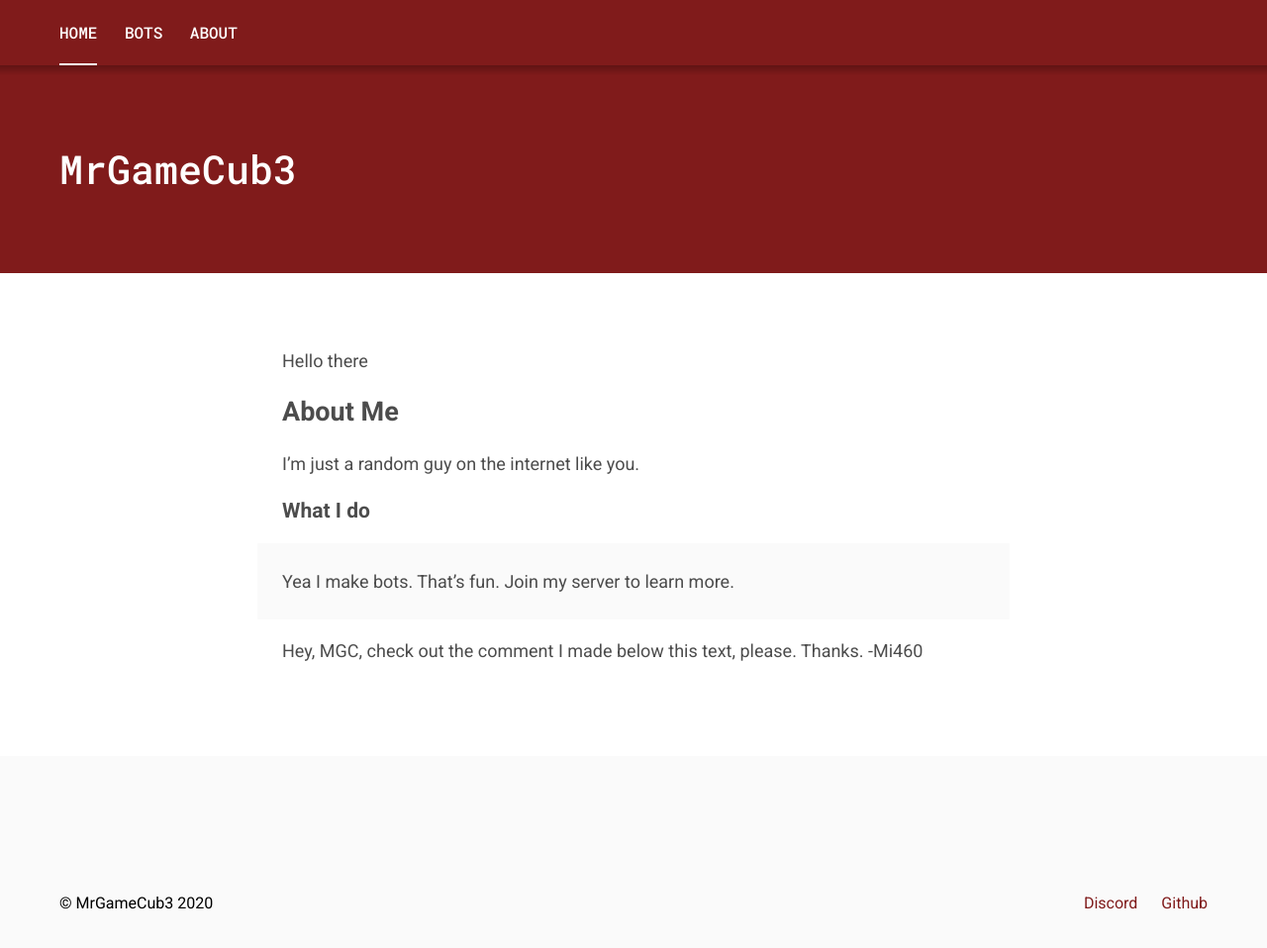
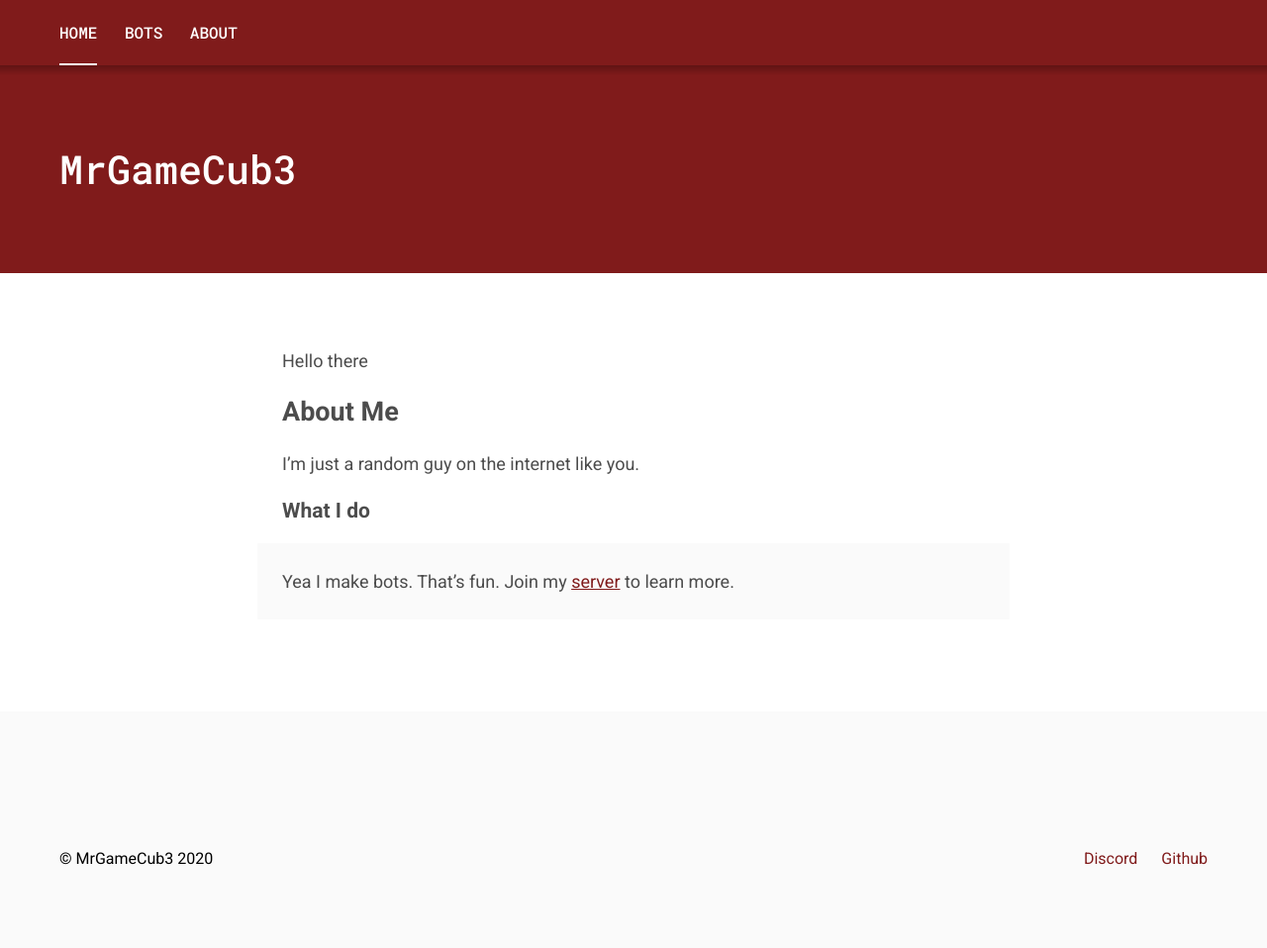
Before and after one commit to mrgamecub3/mrgamecub3.github.io, a Jekyll site: the page built from index.markdown, in a window 1280 px wide and 1064 px high. Shown: the top 958 px of the window at 99% size. Built offline with Jekyll 4.4.1, drawn with Linux system fonts in a browser that asks for light colours.

Commit message:
Update index.markdown

```diff
--- a/index.markdown
+++ b/index.markdown
@@ -10,8 +10,8 @@ I'm just a random guy on the internet like you.
 
 ### What I do
 
-> Yea I make bots. That's fun. Join my server to learn more.
-
-Hey, MGC, check out the comment I made below this text, please. Thanks. -Mi460
+> Yea I make bots. That's fun. Join my [server][discord] to learn more.
 
 <!-- markdown is useful. please never use real names, even in these comments. test/example crap. btw, mgc, all of discord's rule apply here, so *<text>* is italic, **<text>** is bold, etc. Really useful, since discord uses markdown, too.-->
+
+[discord]: /discord
```
